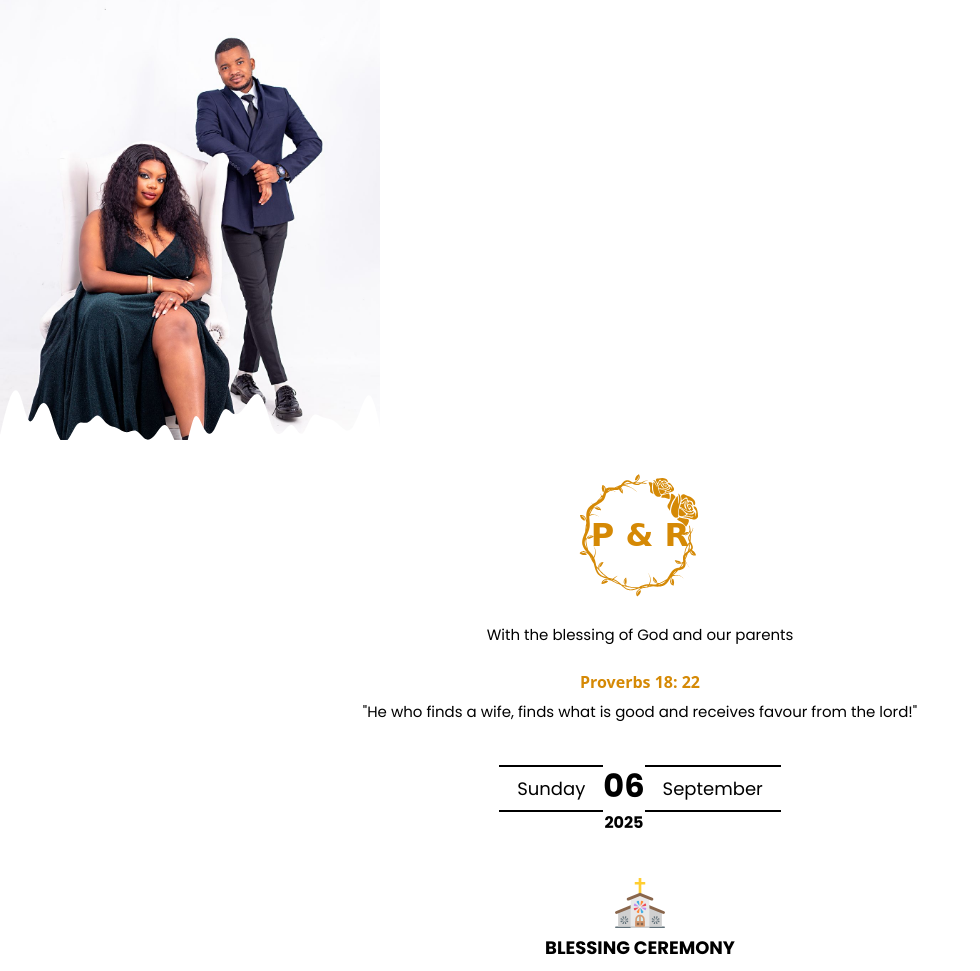
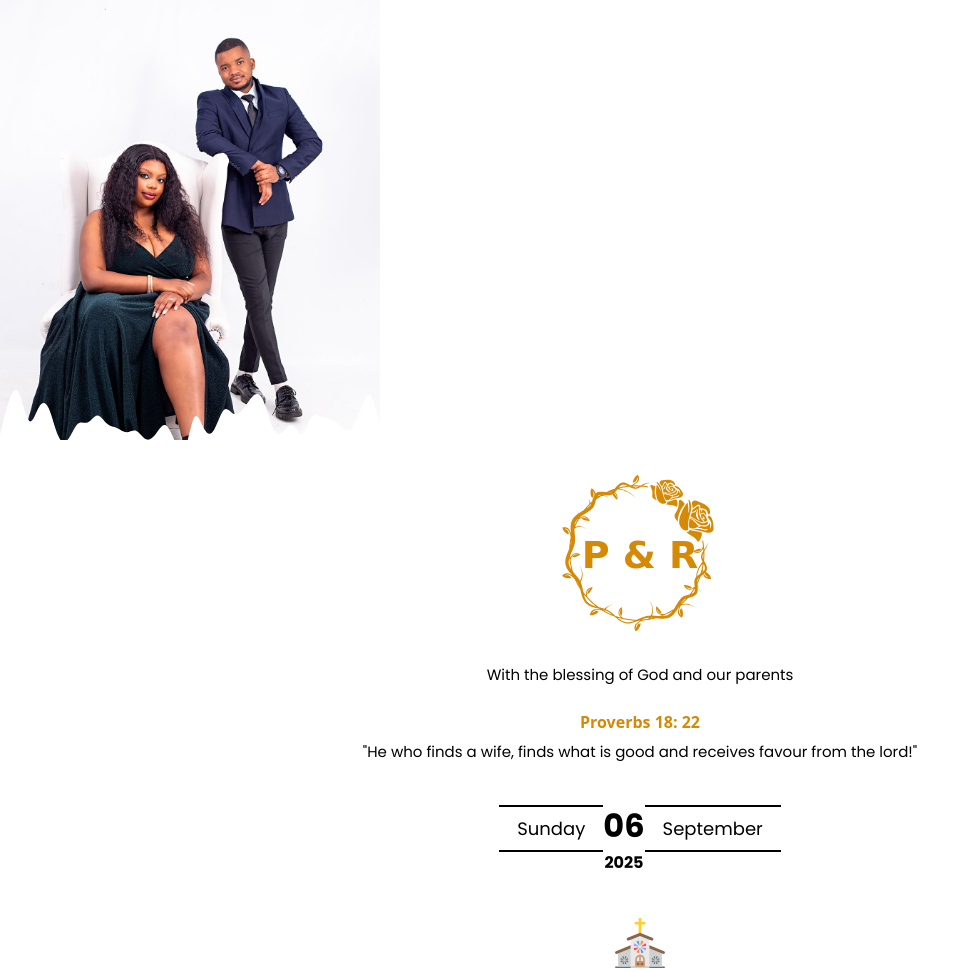
Before and after one commit to kevinkok5/rachelle-wedding, a plain HTML site: page index.html in a window 1280 px wide. Shown: the top 971 px of the page, without its empty margins (0-980 px from the left). Drawn offline with Linux system fonts and the light colour scheme; a web font is replaced by a local one.

Commit message:
make the logo a bit bigger and change the gallery background color

```diff
--- a/index.html
+++ b/index.html
@@ -31,8 +31,8 @@
                     id="Capa_1"
                     xmlns="http://www.w3.org/2000/svg"
                     xmlns:xlink="http://www.w3.org/1999/xlink"
-                    width="125px"
-                    height="125px"
+                    width="160px"
+                    height="160px"
                     viewBox="0 0 536.29 536.29"
                     xml:space="preserve"
                     stroke="#d58905"
--- a/style.css
+++ b/style.css
@@ -99,8 +99,8 @@ body {
     width: max-content;
     /* border: 1px solid #d58905; */
     border-radius: 50%;
-    width: 150px;
-    height: 125px;
+    width: 165px;
+    height: 165px;
     position: relative;
 }
 
@@ -122,7 +122,7 @@ body {
     left: 15px;
 }
 .banner_names h1 {
-    font-size: 32px;
+    font-size: 38px;
     align-self: center;
     text-align: center;
     /* font-family: "Sail", system-ui; */
@@ -227,9 +227,9 @@ main section .ceremonies button {
 }
 
 section.galery {
-    /* background: #000; */
+    background: #15120e;
     padding-block: 1rem;
-    /* color: white; */
+    color: white;
 }
 section.galery h3 {
     padding-block: 2rem;
```
